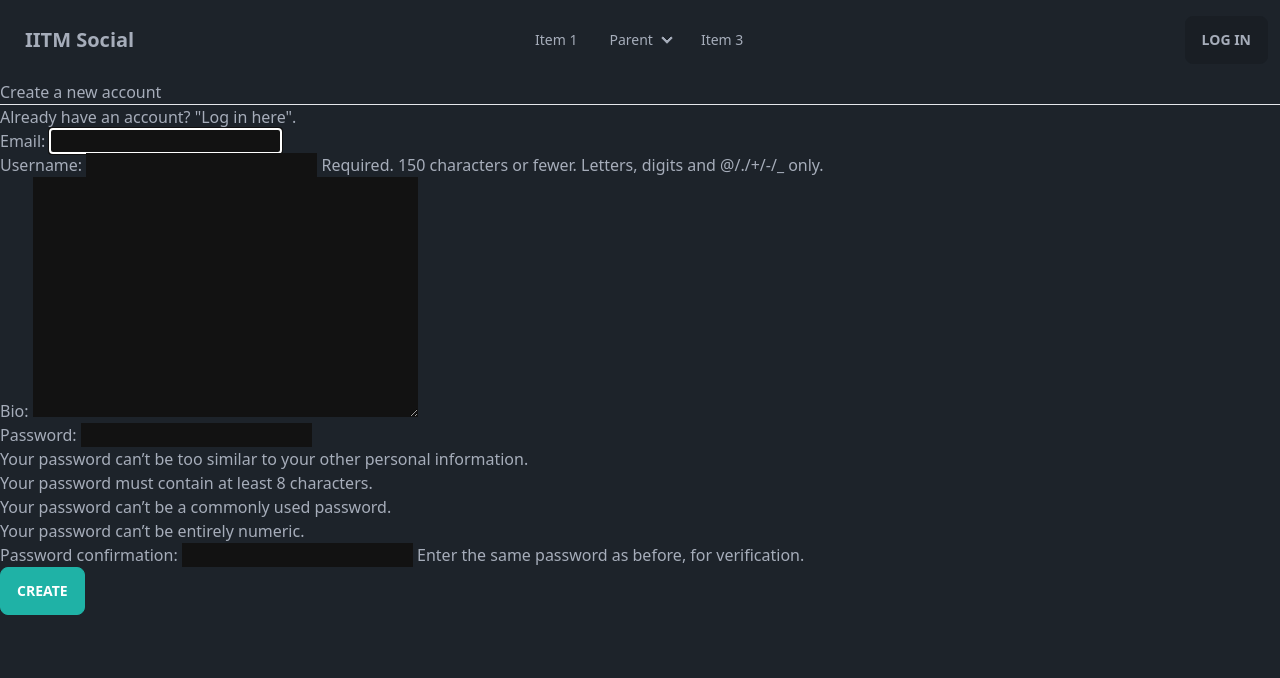
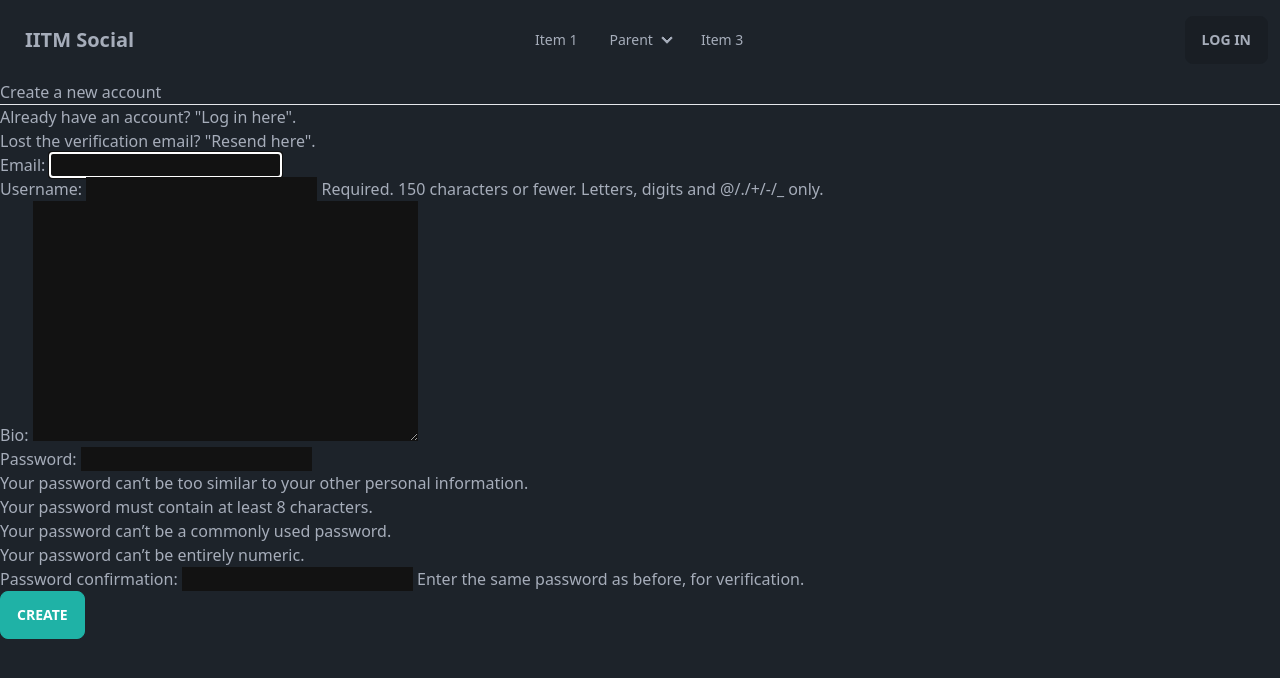
Before and after one commit to RajatShenoi/SocialNetwork, a Django app: page /accounts/register/ in a window 1280 px wide. Shown: the top 678 px of the page. Run offline with Django 4.2, Linux system fonts and the light colour scheme; style sheets or scripts are compiled from the project's sources.

Commit message:
Email Verification implemented

```diff
--- a/SocialNetwork/urls.py
+++ b/SocialNetwork/urls.py
@@ -22,6 +22,7 @@ from django.conf import settings
 urlpatterns = [
     path('admin/', admin.site.urls),
     path("accounts/", include("accounts.urls")),
+    path("verification/", include("verify_email.urls")),
 ]
 
 urlpatterns += static(settings.MEDIA_URL, document_root=settings.MEDIA_ROOT)
--- a/accounts/templates/accounts/login.html
+++ b/accounts/templates/accounts/login.html
@@ -3,7 +3,8 @@
 {% block content %}
     <h3>Login!</h3>
     <hr>
-    Don't have an account? <a href="{% url 'accounts-register' %}">"Register here"</a>.
+    Don't have an account? <a href="{% url 'accounts-register' %}">"Register here"</a>.<br>
+    Lost the verification email? <a href="{% url 'request-new-link-from-email' %}">"Resend here"</a>.<br>
     <form action="" method="post">
         {% csrf_token %}
         <label for="email">Email:</label>
--- a/accounts/templates/accounts/register.html
+++ b/accounts/templates/accounts/register.html
@@ -3,7 +3,8 @@
 {% block content %}
     <h1>Create a new account</h1>
     <hr>
-    Already have an account? <a href="{% url 'accounts-login' %}">"Log in here"</a>.
+    Already have an account? <a href="{% url 'accounts-login' %}">"Log in here"</a>.<br>
+    Lost the verification email? <a href="{% url 'request-new-link-from-email' %}">"Resend here"</a>.<br>
     <form action="" method="post">
         {% csrf_token %}
         {{ form.as_p }}
--- a/accounts/views.py
+++ b/accounts/views.py
@@ -1,9 +1,12 @@
+from django.http import HttpResponse
 from django.shortcuts import render, redirect
 from django.contrib import messages
 from django.contrib.auth import login, logout, authenticate
 
 from accounts.forms import MyUserCreationForm
 from accounts.models import User
+
+from verify_email.email_handler import send_verification_email
 
 # Create your views here.
 def home(request):
@@ -15,11 +18,13 @@ def registerUser(request):
     if request.method == 'POST':
         form = MyUserCreationForm(request.POST)
         if form.is_valid():
-            user = form.save(commit=False)
+            try:
+                user = send_verification_email(request, form)
+            except:
+                return HttpResponse("An error occured, kindly contact the admin")
             user.username = user.username.lower()
             user.email = user.email.lower()
             user.save()
-            login(request, user)
             return redirect('accounts-home')
 
     return render(request, 'accounts/register.html', {
```
Also changed, not shown: SocialNetwork/settings.py (+18 -1 lines).
